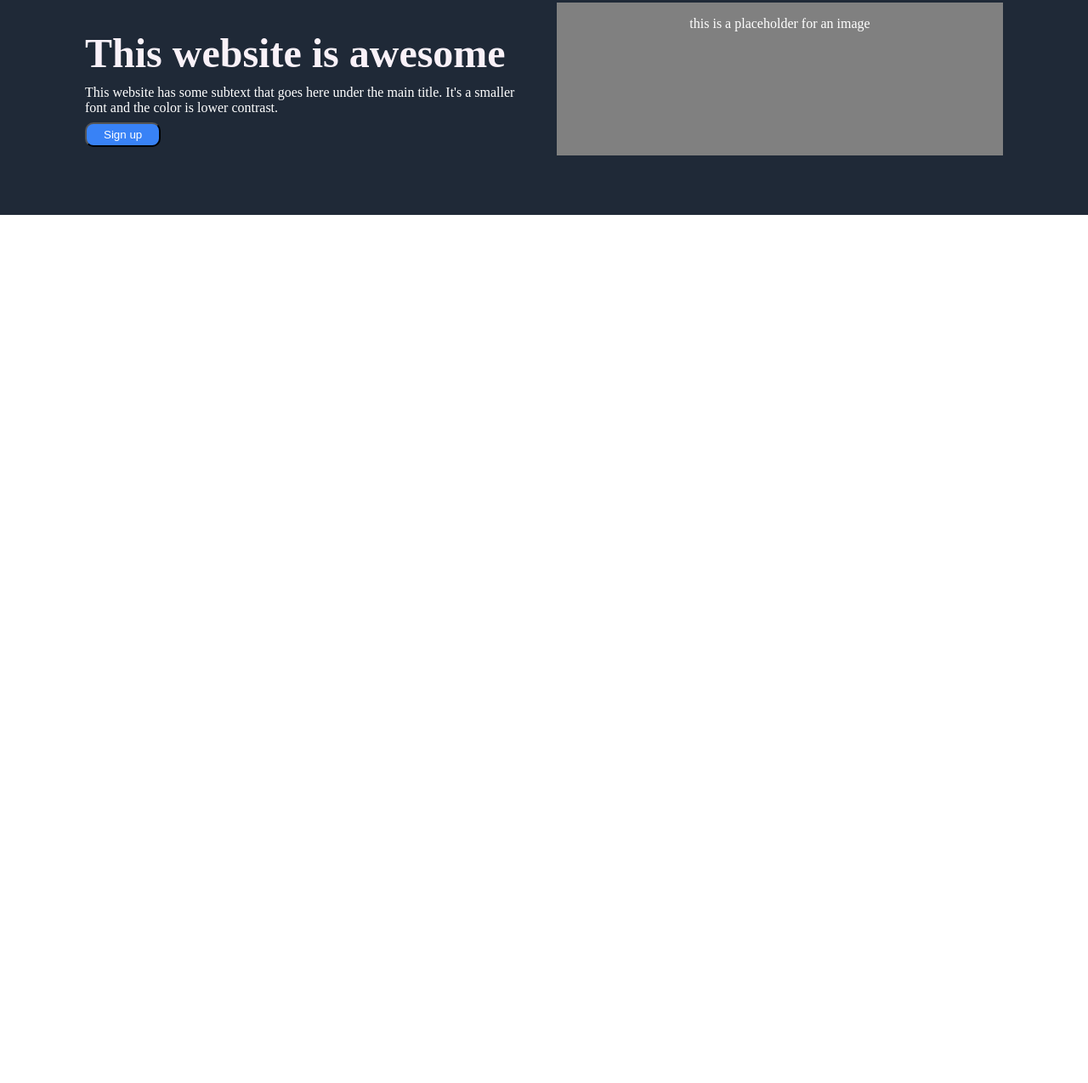
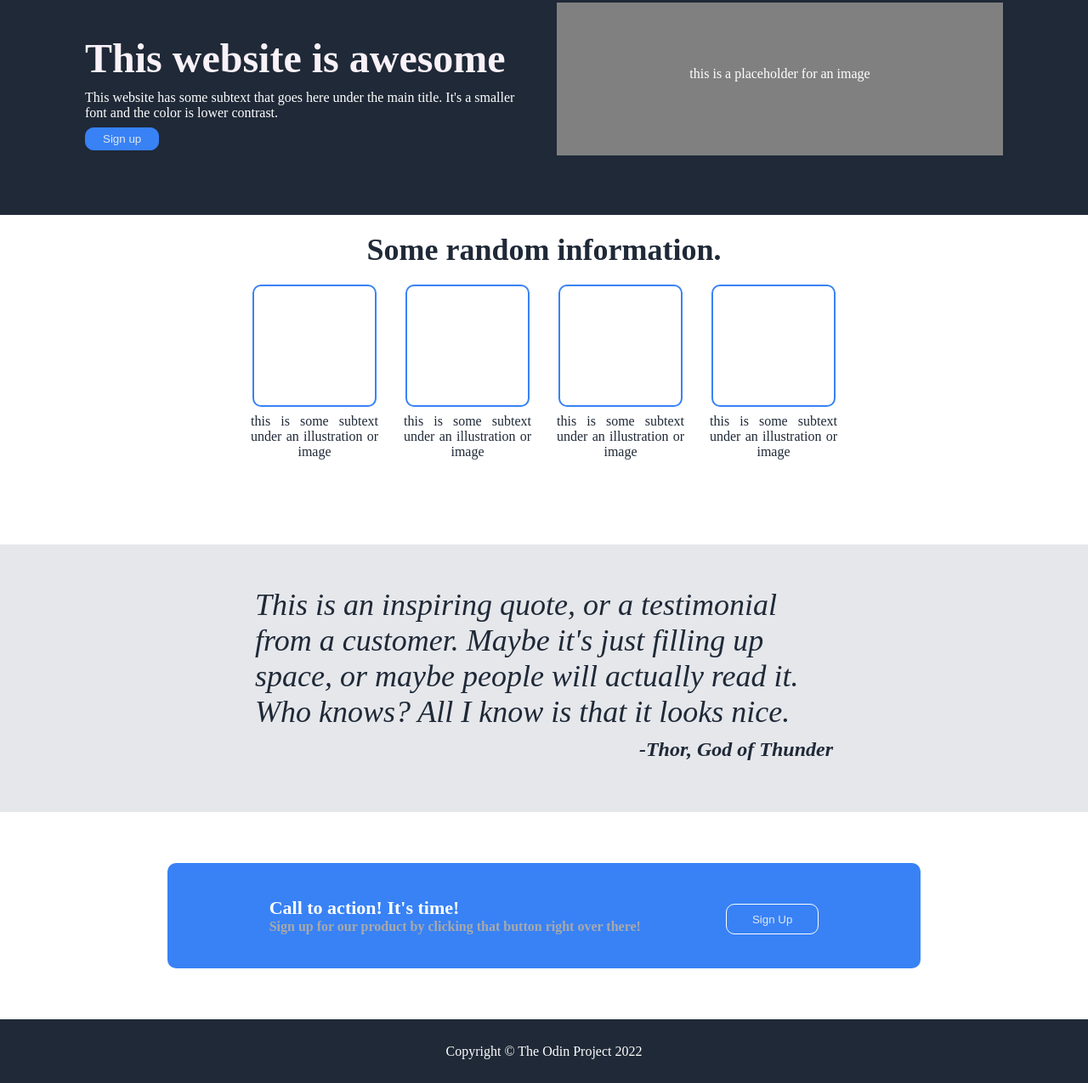
Before and after one commit to emitch1/landing-page, a plain HTML site: page index.html in a window 1280 px wide. Shown: the part 74-1349 px from the top of the page at 85% size. Before the commit the page ends 800 px from the top, so only its background shows below. Drawn offline with Linux system fonts and the light colour scheme.

Commit message:
Complete project

```diff
--- a/index.html
+++ b/index.html
@@ -8,7 +8,8 @@
     <link rel="stylesheet" href="style.css">
 </head>
 <body>
-    <div class="header-all">
+
+    <div class="header-section">
         <div class="header-top">
             <div class="header-logo">Header Logo</div>
             <ul>
@@ -20,10 +21,53 @@
         <div class="header-bottom">
             <div class="header-bottom1"><h1>This website is awesome</h1>
                 <div>This website has some subtext that goes here under the main title. It's a smaller font and the color is lower contrast.</div>
-                <button>Sign up</button>
+                <button><a href="#">Sign up</a></button>
             </div>
             <div class="header-bottom2"><p>this is a placeholder for an image</p></div>
         </div>
     </div>
+
+    <div class="body-section-1">Some random information.</div>
+        <div class="body-bottom-section-1">
+            <div class="square">
+                <div class="shape"></div>
+                <div class="text">this is some subtext under an illustration or image</div>
+            </div>
+            <div class="square">
+                <div class="shape"></div>
+                <div class="text">this is some subtext under an illustration or image</div>
+            </div>
+            <div class="square">
+                <div class="shape"></div>
+                <div class="text">this is some subtext under an illustration or image</div>
+            </div>
+            <div class="square">
+                <div class="shape"></div>
+                <div class="text">this is some subtext under an illustration or image</div>
+            </div>
+        </div>
+    </div>
+
+    <div class="body-section-2">
+        <div class="quote"> This is an inspiring quote, or a testimonial from a customer. Maybe it's just filling up space, or maybe people will actually read it. Who knows? All I know is that it looks nice.
+            <div class="author">-Thor, God of Thunder</div>
+        </div>
+    </div>
+
+
+    <div class="body-section-3">
+        <div class="register-box">
+            <div class="left-1">Call to action! It's time!
+                <div class="left-2">Sign up for our product by clicking that button right over there!</div>
+            </div>
+            <button class="right-1"><a href="#">Sign Up</a></button>
+        </div>
+
+    </div>
+
+    <div class="footer">
+        Copyright © The Odin Project 2022
+    </div>
+
 </body>
 </html>
--- a/style.css
+++ b/style.css
@@ -1,3 +1,5 @@
+/* First section (header) */
+
 body {
     padding: 0;
     margin: 0;
@@ -6,7 +8,7 @@ body {
     height: 100%
 }
 
-.header-all {
+.header-section {
     display: flex;
     flex-direction: column;
     padding: 20px 50px;
@@ -25,9 +27,9 @@ body {
 
 .header-bottom {
     display: flex;
-    /* justify-content: space-between; */
-    /* align-items: center; */
-    /* flex-wrap: wrap; */
+    justify-content: space-between;
+    align-items: center;
+    flex-wrap: wrap;
     margin-bottom: 50px;
     margin-left: 50px;
     margin-right: 50px;
@@ -42,6 +44,10 @@ body {
     height: 180px;
 }
 
+.header-bottom2 p{
+    margin-top: 75px;
+}
+
 
 .header-bottom1 {
     flex: 1;
@@ -52,6 +58,7 @@ button {
     background-color: #3882F6;
     color: white;
     border-radius: 10px;
+    border: 1px solid #3882F6;
     margin-top: 8px;
 }
 
@@ -82,4 +89,113 @@ a {
 .header-logo {
     font-size: 24px;
     color: #F9FAF8;
+    font-weight: bold;
 }
+
+
+/* 2nd section (Body 1) */
+
+.body-section-1 {
+    font-size: 36px;
+    font-weight: bold;
+    color: #1F2937;
+    margin-top: 20px;
+    margin-bottom: 20px;
+    display: flex;
+    justify-content: center;
+}
+
+.shape {
+    height: 110px;
+    border: 2px solid #3882f6;
+    padding: 10%;
+    border-radius: 10px;
+    width: 75%;
+}
+
+.body-bottom-section-1 {
+    display: flex;
+    justify-content: center;
+    gap: 30px;
+}
+
+.square {
+    max-width: 150px;
+    display: flex;
+    flex-direction: column;
+    align-items: center;
+    justify-content: center;
+    gap: 8px;
+}
+
+
+.text {
+    text-align:justify;
+    text-align-last: center;
+    color: #1f2937
+}
+
+
+/* 3rd section (Body 2) */
+
+.body-section-2 {
+    display: flex;
+    justify-content: center;
+    margin-top: 100px;
+}
+
+.quote {
+    font-size: 36px;
+    font-style: italic;
+    color: #1f2937;
+    background-color: #E5E7EB;
+    padding: 50px 300px;
+}
+
+.author {
+    text-align: right;
+    font-weight: bold;
+    font-size: 24px;
+    margin-top: 10px;
+    margin-bottom: 10px;
+}
+
+.body-section-3 {
+    display: flex;
+    justify-content: center;
+    margin-top: 60px;
+    margin-bottom: 60px;
+}
+
+.register-box {
+    background-color: #3882F6;
+    color: white;
+    border-radius: 10px;
+    padding: 40px 120px;
+    display: flex;
+    gap: 100px;
+}
+
+.register-box button {
+    border: 1px solid white;
+    padding: 0px 30px;
+}
+
+.left-1 {
+    font-size: 22px;
+    font-weight: bold;
+}
+
+.left-2 {
+    font-size: 16px;
+    color: darkgrey;
+}
+
+.footer {
+    display: flex;
+    justify-content: center;
+    align-items: center;
+    height: 75px;
+    background-color: #1f2937;
+    color: white;
+}
```
